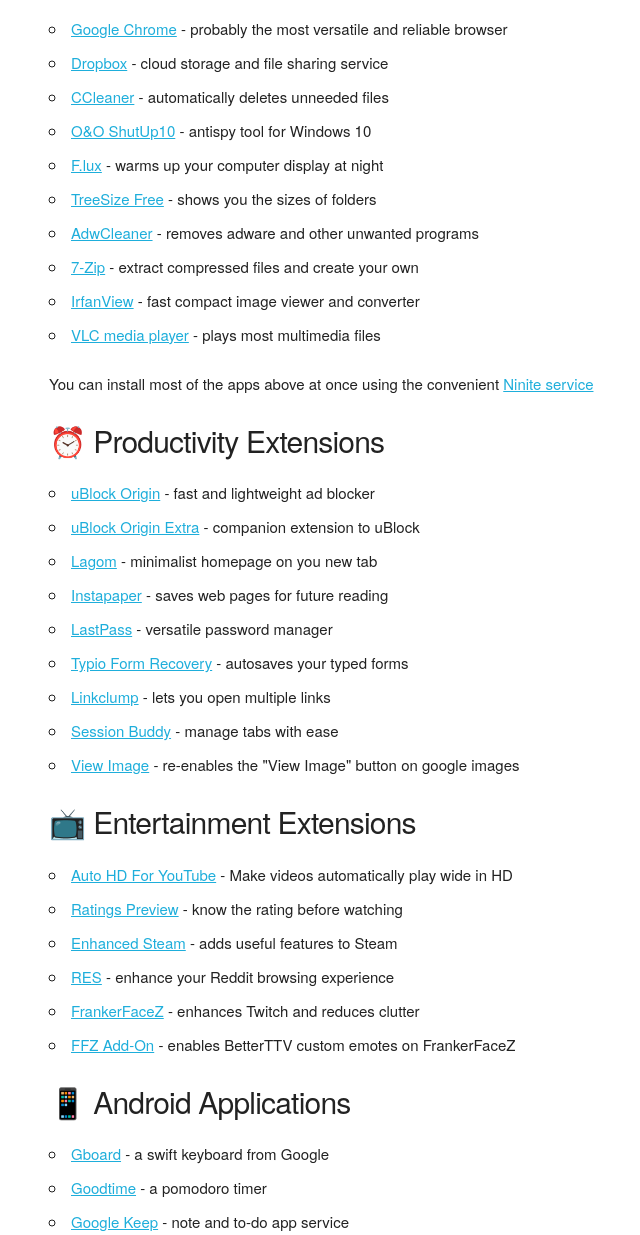
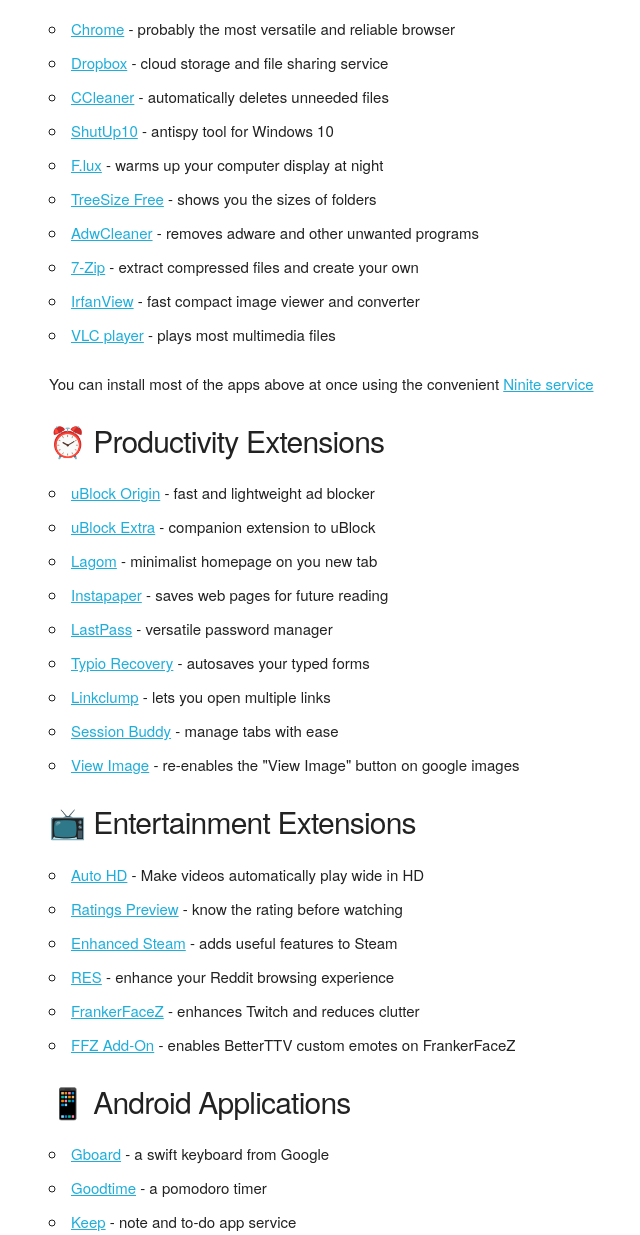
Before and after one commit to ParadiseTanager/ParadiseTanager.github.io, a plain HTML site: page index.html in a window 1280 px wide. Shown: the part 334-1569 px from the top of the page, without its empty margins (111-751 px from the left). Drawn offline with Linux system fonts and the light colour scheme.

Commit message:
Update index.html

```diff
--- a/index.html
+++ b/index.html
@@ -31,33 +31,33 @@
          </section>
          <h4>🖥️ Windows Applications</h4>
          <ul>
-            <li><a href="https://www.google.com/chrome/">Google Chrome</a> - probably the most versatile and reliable browser</li>
+            <li><a href="https://www.google.com/chrome/">Chrome</a> - probably the most versatile and reliable browser</li>
             <li><a href="https://db.tt/C1qImQP7">Dropbox</a> - cloud storage and file sharing service</li>
             <li><a href="https://www.ccleaner.com/ccleaner/download/slim">CCleaner</a> - automatically deletes unneeded files</li>
-            <li><a href="https://www.oo-software.com/en/shutup10">O&O ShutUp10</a> - antispy tool for Windows 10</li>
+            <li><a href="https://www.oo-software.com/en/shutup10">ShutUp10</a> - antispy tool for Windows 10</li>
             <li><a href="https://justgetflux.com">F.lux</a> - warms up your computer display at night</li>
             <li><a href="https://www.jam-software.com/treesize_free/">TreeSize Free</a> - shows you the sizes of folders</li>
             <li><a href="https://www.malwarebytes.com/adwcleaner/">AdwCleaner</a> - removes adware and other unwanted programs</li>
             <li><a href="http://www.7-zip.org">7-Zip</a> - extract compressed files and create your own</li>
             <li><a href="http://www.irfanview.com">IrfanView</a> - fast compact image viewer and converter</li>
-            <li><a href="https://www.videolan.org">VLC media player</a> - plays most multimedia files</li>
+            <li><a href="https://www.videolan.org">VLC player</a> - plays most multimedia files</li>
          </ul>
          <p>You can install most of the apps above at once using the convenient <a href="https://ninite.com/7zip-chrome-irfanview-vlc-dropbox-flux/">Ninite service</a></p>
          <h4>⏰ Productivity Extensions</h4>
          <ul>
             <li><a href="https://chrome.google.com/webstore/detail/ublock-origin/cjpalhdlnbpafiamejdnhcphjbkeiagm?hl=en">uBlock Origin</a> - fast and lightweight ad blocker</li>
-            <li><a href="https://chrome.google.com/webstore/detail/ublock-origin-extra/pgdnlhfefecpicbbihgmbmffkjpaplco?hl=en">uBlock Origin Extra</a> - companion extension to uBlock</li>
+            <li><a href="https://chrome.google.com/webstore/detail/ublock-origin-extra/pgdnlhfefecpicbbihgmbmffkjpaplco?hl=en">uBlock Extra</a> - companion extension to uBlock</li>
             <li><a href="https://chrome.google.com/webstore/detail/lagom/kmklifknlepgmbbigahhphncmgkppbjb?hl=en">Lagom</a> - minimalist homepage on you new tab</li>
             <li><a href="https://chrome.google.com/webstore/detail/instapaper/ldjkgaaoikpmhmkelcgkgacicjfbofhh?hl=en">Instapaper</a> - saves web pages for future reading</li>
             <li><a href="https://chrome.google.com/webstore/detail/lastpass-free-password-ma/hdokiejnpimakedhajhdlcegeplioahd?hl=en">LastPass</a> - versatile password manager</li>
-            <li><a href="https://chrome.google.com/webstore/detail/typio-form-recovery/djkbihbnjhkjahbhjaadbepppbpoedaa/related?hl=en">Typio Form Recovery</a> - autosaves your typed forms</li>
+            <li><a href="https://chrome.google.com/webstore/detail/typio-form-recovery/djkbihbnjhkjahbhjaadbepppbpoedaa/related?hl=en">Typio Recovery</a> - autosaves your typed forms</li>
             <li><a href="https://chrome.google.com/webstore/detail/linkclump/lfpjkncokllnfokkgpkobnkbkmelfefj?hl=en">Linkclump</a> - lets you open multiple links</li>
             <li><a href="https://chrome.google.com/webstore/detail/session-buddy/edacconmaakjimmfgnblocblbcdcpbko?hl=en">Session Buddy</a> - manage tabs with ease</li>
             <li><a href="https://chrome.google.com/webstore/detail/view-image/jpcmhcelnjdmblfmjabdeclccemkghjk?hl=en">View Image</a> - re-enables the "View Image" button on google images</li>
          </ul>
          <h4>📺 Entertainment Extensions</h4>
          <ul>
-            <li><a href="https://chrome.google.com/webstore/detail/auto-hd-for-youtube/koiaokdomkpjdgniimnkhgbilbjgpeak?hl=en">Auto HD For YouTube</a> - Make videos automatically play wide in HD</li>
+            <li><a href="https://chrome.google.com/webstore/detail/auto-hd-for-youtube/koiaokdomkpjdgniimnkhgbilbjgpeak?hl=en">Auto HD</a> - Make videos automatically play wide in HD</li>
             <li><a href="https://chrome.google.com/webstore/detail/ratings-preview-for-youtu/cgbhdenfmgbagncdmgbholejjpmmiank?hl=en">Ratings Preview</a> - know the rating before watching</li>
             <li><a href="https://chrome.google.com/webstore/detail/enhanced-steam/okadibdjfemgnhjiembecghcbfknbfhg?hl=en">Enhanced Steam</a> - adds useful features to Steam</li>
             <li><a href="https://chrome.google.com/webstore/detail/reddit-enhancement-suite/kbmfpngjjgdllneeigpgjifpgocmfgmb?hl=en">RES</a> - enhance your Reddit browsing experience</li>
@@ -68,7 +68,7 @@
          <ul>
             <li><a href="https://play.google.com/store/apps/details?id=com.google.android.inputmethod.latin&hl=en">Gboard</a> - a swift keyboard from Google</li>
             <li><a href="https://play.google.com/store/apps/details?id=com.apps.adrcotfas.goodtime&hl=en">Goodtime</a> - a pomodoro timer</li>
-            <li><a href="https://play.google.com/store/apps/details?id=com.google.android.keep&hl=en">Google Keep</a> - note and to-do app service</li>
+            <li><a href="https://play.google.com/store/apps/details?id=com.google.android.keep&hl=en">Keep</a> - note and to-do app service</li>
             <li><a href="https://play.google.com/store/apps/details?id=com.google.android.apps.wallpaper&hl=en">Wallpapers</a> - fresh wallpapers curated by Google</li>
             <li><a href="https://play.google.com/store/apps/details?id=com.instapaper.android&hl=en">Instapaper</a> - read your saved articles offline</li>
             <li><a href="https://f-droid.org/en/packages/org.jak_linux.dns66/">DNS66</a> - lightweight Ad blocker that doesn't require root</li>
```
